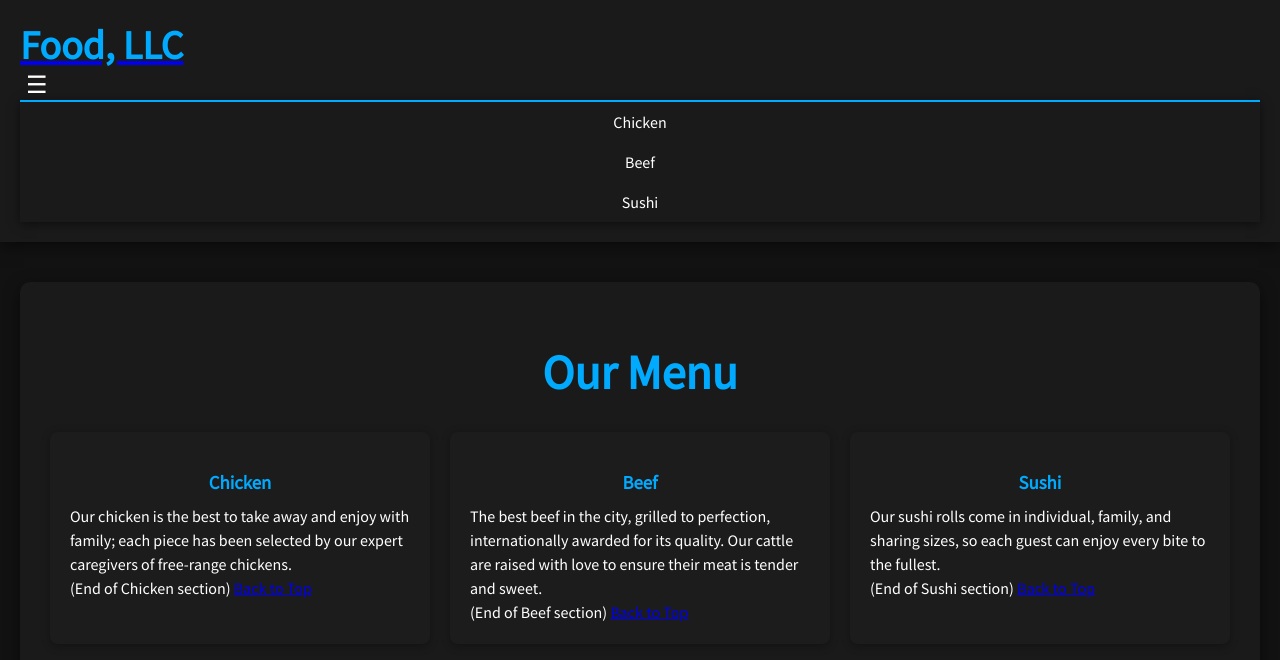
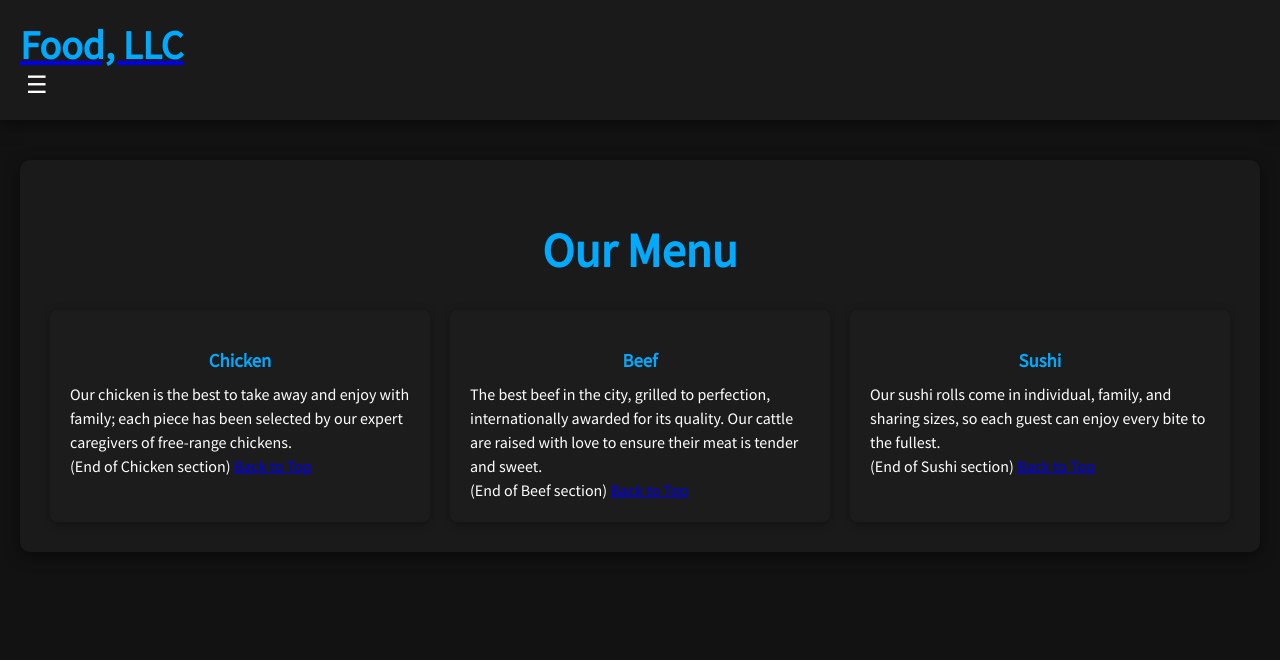
Before and after one commit to tjomajDE/module2-solution, a plain HTML site: page docs/index.html in a window 1280 px wide. Drawn offline with Linux system fonts and the light colour scheme.

Commit message:
Update index.html

```diff
--- a/docs/index.html
+++ b/docs/index.html
@@ -26,13 +26,13 @@
                 </button>
             </div>
         </nav>
-        <div id="collapsable-nav" class="navbar-collapse">
-            <ul id="nav-list" class="nav">
-                <li><a href="#Pollo-tile" class="menu-item" data-target="#Pollo-tile">Chicken</a></li> <!-- Chicken -->
-                <li><a href="#Res-tile" class="menu-item" data-target="#Res-tile">Beef</a></li     <!-- Beef -->
-                <li><a href="#sushi-tile" class="menu-item" data-target="#sushi-tile">Sushi</a></li   <!-- Sushi -->
-            </ul>
-        </div>
+        <div id="collapsable-nav" class="">
+    <ul id="nav-list" class="nav">
+        <li><a href="#Pollo-tile" class="menu-item" data-target="#Pollo-tile">Chicken</a></li> <!-- Chicken -->
+        <li><a href="#Res-tile" class="menu-item" data-target="#Res-tile">Beef</a></li> <!-- Beef -->
+        <li><a href="#sushi-tile" class="menu-item" data-target="#sushi-tile">Sushi</a></li> <!-- Sushi -->
+    </ul>
+</div>
     </header>
 
     <div id="main-content">
```
